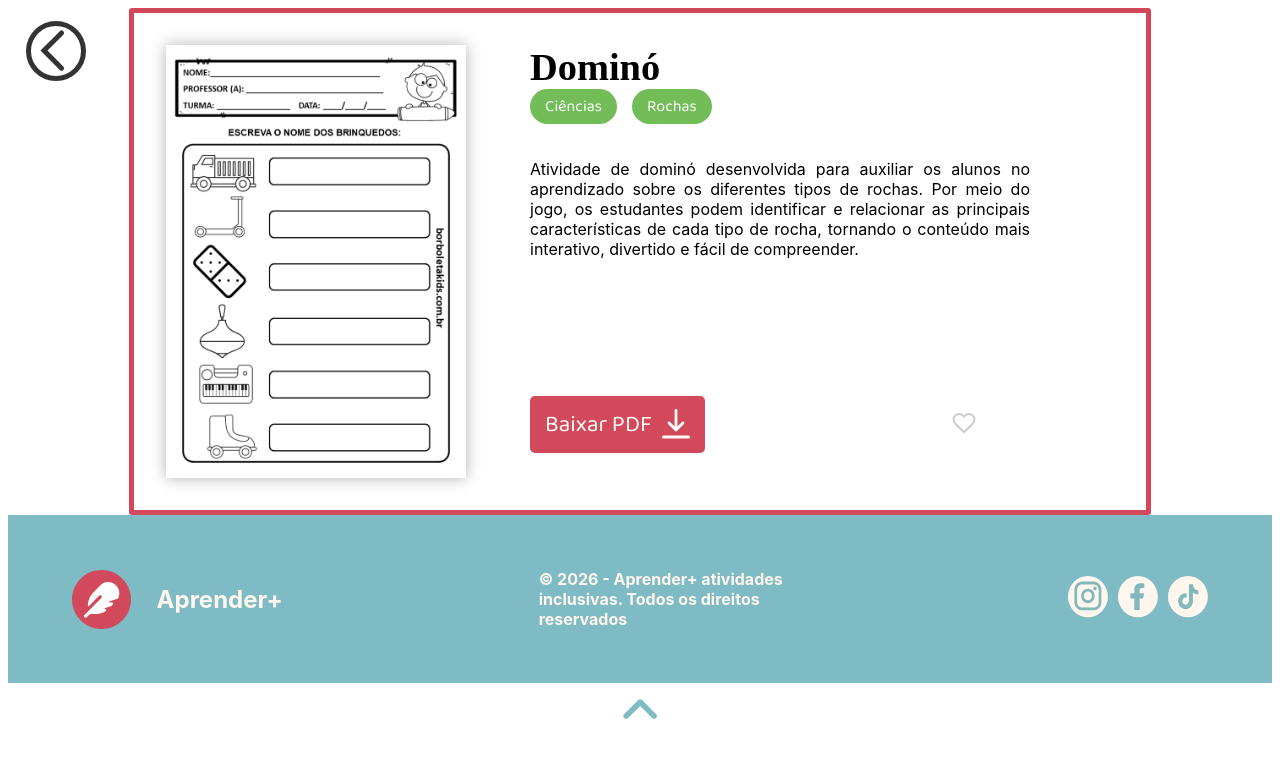
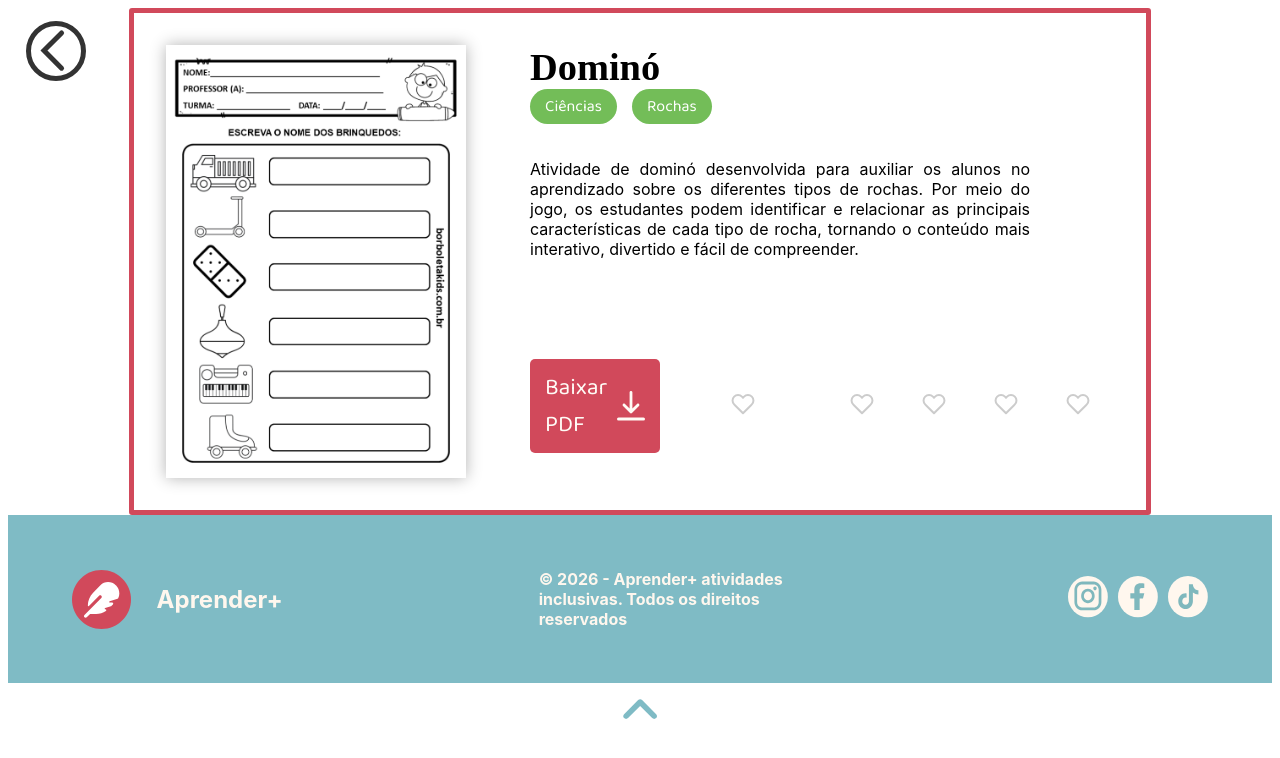
Before and after one commit to Aprender-Hackathon/Trabalho_Hackathon-Novo-, a Vue app: page / in a window 1280 px wide. Shown: the top 758 px of the page. Built offline with nearby package versions, Linux system fonts and the light colour scheme.

Commit message:
feat: change component save button

```diff
--- a/src/components/BotaoSalvar.vue
+++ b/src/components/BotaoSalvar.vue
@@ -1,7 +1,11 @@
 <template>
   <button
     class="heart-button"
-    :class="{ 'is-active': isLiked }"
+    :class="[
+      `heart-button--${size}`,
+      `heart-button--${color}`,
+      { 'is-active': isLiked }
+    ]"
     :size="aa"
     @click="toggleLike"
   >
@@ -22,6 +26,22 @@
 
 <script setup>
 import { ref } from 'vue'
+
+// adicionando as propriedades de tamanho e cor
+defineProps({
+  size: {
+    type: String,
+    default: 'M',
+    validator: (value) => ['S', 'M', 'L'].includes(value)
+  },
+
+  color: {
+    type: String,
+    default: 'red',
+    validator: (value) =>
+      ['gray', 'red', 'black', 'blue'].includes(value)
+  }
+})
 
 const isLiked = ref(false)
 
@@ -61,4 +81,59 @@ const size = () => {
   fill: #e74c3c;
 }
 
+
+/*
+Tamanho aceito para adicionar no Botão
+Tamanhos: S = pequeno, M = médio e L = grande */
+
+.heart-button--S {
+  padding: 4px;
+}
+
+.heart-button--S svg {
+  width: 16px;
+  height: 16px;
+}
+
+.heart-button--M {
+  padding: 8px;
+}
+
+.heart-button--M svg {
+  width: 24px;
+  height: 24px;
+}
+
+.heart-button--L {
+  padding: 12px;
+}
+
+.heart-button--L svg {
+  width: 36px;
+  height: 36px;
+}
+
+/* Cores aplicadas quando o coração está ativo
+Serão aceita cores cinza, vermelho, preto e azul */
+
+.heart-button--gray.is-active {
+  color: gray;
+}
+
+.heart-button--red.is-active {
+  color: #e74c3c;
+}
+
+.heart-button--black.is-active {
+  color: #000000;
+}
+
+.heart-button--blue.is-active {
+  color: #3498db;
+}
+
+.heart-button.is-active svg {
+  fill: currentColor;
+}
+
 </style>
--- a/src/components/VerAtv.vue
+++ b/src/components/VerAtv.vue
@@ -1,12 +1,12 @@
 <script setup>
-import BaixarPdf from './BaixarPdf.vue';
-import { useRouter } from 'vue-router';
-import BotaoSalvar from './BotaoSalvar.vue';
+import BaixarPdf from './BaixarPdf.vue'
+import { useRouter } from 'vue-router'
+import BotaoSalvar from './BotaoSalvar.vue'
 
-const router = useRouter();
+const router = useRouter()
 
 function voltar() {
-    router.back();
+  router.back()
 }
 
 const props = defineProps({
@@ -15,38 +15,30 @@ const props = defineProps({
   conteudo: String,
   imagem: String,
   descricao: String,
-    pdf: String
-});
+  pdf: String,
+})
 </script>
 
 <template>
   <div class="all">
-
     <button class="voltar" @click="voltar">
-            <img src="/public/images/back.svg" alt="Voltar">
+      <img src="/public/images/back.svg" alt="Voltar" />
     </button>
 
-        <img
-        :src="imagem"
-        :alt="titulo"
-        class="image"
-      >
+    <img :src="imagem" :alt="titulo" class="image" />
     <div class="lado">
-
       <div class="cima">
         <h3>
           {{ titulo }}
         </h3>
 
         <div class="mat_con">
-
           <p>
             {{ materia }}
           </p>
           <p>
             {{ conteudo }}
           </p>
-
         </div>
         <p class="descricao">
           {{ descricao }}
@@ -54,19 +46,21 @@ const props = defineProps({
       </div>
 
       <div class="baixo">
+        <BaixarPdf :pdf="pdf" />
 
-        <BaixarPdf :pdf="pdf"/>
+        <BotaoSalvar style="width: 300px" />
+        <!-- segue o modelo de como seria o botão com tamanho de propriedade e cores-->
 
-        <BotaoSalvar style="width: 300px;"/>
-
+        <BotaoSalvar size="S" color="gray" />
+        <BotaoSalvar size="M" color="red" />
+        <BotaoSalvar size="L" color="blue" />
+        <BotaoSalvar size="L" color="black" />
       </div>
-
     </div>
   </div>
 </template>
 
 <style scoped>
-
 .all {
   display: flex;
   align-items: stretch;
@@ -77,7 +71,7 @@ const props = defineProps({
   margin: 0 auto;
   padding: 2.5vw;
 
-    border: #D1495B solid 5px;
+  border: #d1495b solid 5px;
   border-radius: 3px;
 }
 
@@ -120,7 +114,7 @@ const props = defineProps({
 }
 
 .mat_con p {
-    background-color: #73BD58;
+  background-color: #73bd58;
   color: white;
   padding: 5px 15px;
   border-radius: 100px;
@@ -142,14 +136,11 @@ const props = defineProps({
   font-family: 'Inter', sans-serif;
 }
 
-
 .baixo button {
   padding: 0.6rem 1.5rem;
 }
 
-
 @media (max-width: 600px) {
-
   .voltar {
     top: 10px;
     left: 10px;
```
Lines whose indentation alone changed are shown as unchanged.
